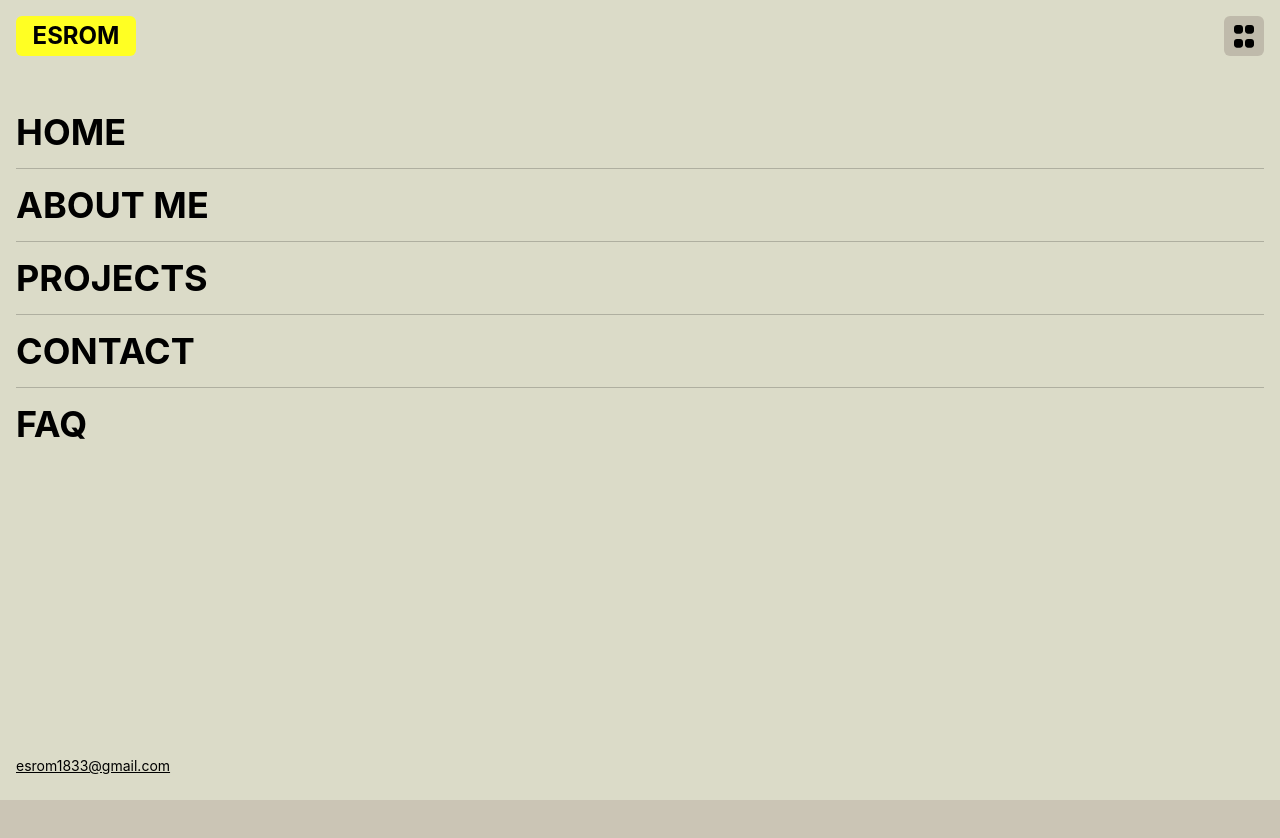
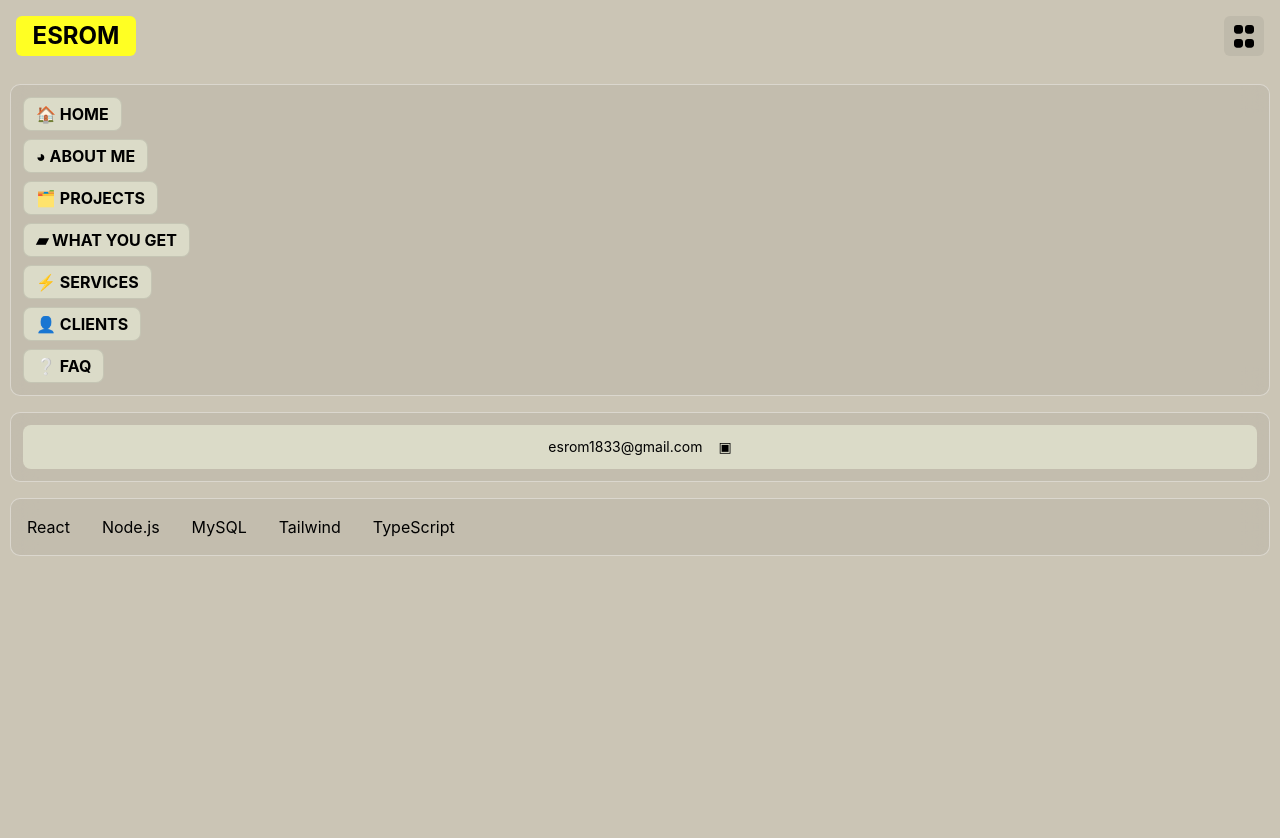
Before and after one commit to Esuye302/esrom, a React (Vite) app: page / in a window 1280 px wide. Both pictures are taken after a click on the button "Toggle menu". Shown: the top 838 px of the page. Built offline with nearby package versions, Linux system fonts and the light colour scheme.

Commit message:
finishing with the colors on the menu nav

```diff
--- a/src/Components/MobileMenu/MobileMenu.tsx
+++ b/src/Components/MobileMenu/MobileMenu.tsx
@@ -7,55 +7,90 @@ const MobileMenu = ({ isMobileMenuOpen, onClose }: MobileMenuProps) => {
   if (!isMobileMenuOpen) return null;
 
   return (
-    <div className="fixed inset-0 z-40 bg-menu-background">
-
-      <div className="flex min-h-full flex-col px-4 pt-24 pb-6">
-        <nav className="flex flex-col">
+    <div className="fixed top-21 right-2.5 left-2.5 z-40">
+      {/* Menu card */}
+      <div className="rounded-[10px] border border-white/40 bg-secondary/70 p-3 backdrop-blur-md">
+        <nav className="flex flex-col items-start gap-2">
           <a
-            href="/"
+            href="#home"
             onClick={onClose}
-            className="border-b border-black/20 py-4 text-4xl font-bold"
+            className="rounded-lg border border-black/10 bg-menu-background px-3 py-2 text-base font-bold leading-none transition-colors  duration-200 hover:bg-primary"
           >
-            HOME
+            🏠 HOME
           </a>
 
           <a
-            href="/about"
+            href="#about"
             onClick={onClose}
-            className="border-b border-black/20 py-4 text-4xl font-bold"
+            className="rounded-lg border border-black/10 bg-menu-background px-3 py-2 text-base font-bold leading-none transition-colors duration-200 hover:bg-primary"
           >
-            ABOUT ME
+            ◕ ABOUT ME
           </a>
 
           <a
-            href="/projects"
+            href="#projects"
             onClick={onClose}
-            className="border-b border-black/20 py-4 text-4xl font-bold"
+            className="rounded-lg border border-black/10 bg-menu-background px-3 py-2 text-base font-bold leading-none transition-colors duration-200 hover:bg-primary"
           >
-            PROJECTS
+            🗂 PROJECTS
           </a>
 
           <a
-            href="/contact"
+            href="#what-you-get"
             onClick={onClose}
-            className="border-b border-black/20 py-4 text-4xl font-bold"
+            className="rounded-lg border border-black/10 bg-menu-background px-3 py-2 text-base font-bold leading-none transition-colors duration-200 hover:bg-primary"
           >
-            CONTACT
+            ▰ WHAT YOU GET
           </a>
 
-          <a href="/faq" onClick={onClose} className="py-4 text-4xl font-bold">
-            FAQ
+          <a
+            href="#services"
+            onClick={onClose}
+            className="rounded-lg border border-black/10 bg-menu-background px-3 py-2 text-base font-bold leading-none transition-colors duration-200 hover:bg-primary"
+          >
+            ⚡ SERVICES
+          </a>
+
+          <a
+            href="#clients"
+            onClick={onClose}
+            className="rounded-lg border border-black/10 bg-menu-background px-3 py-2 text-base font-bold leading-none transition-colors duration-200 hover:bg-primary"
+          >
+            👤 CLIENTS
+          </a>
+
+          <a
+            href="#faq"
+            onClick={onClose}
+            className="rounded-lg border border-black/10 bg-menu-background px-3 py-2 text-base font-bold leading-none transition-colors duration-200 hover:bg-primary"
+          >
+            ❔ FAQ
           </a>
         </nav>
+      </div>
 
+      {/* Email card */}
+      <div className="mt-4 rounded-[10px] border border-white/40 bg-secondary/70 p-3 backdrop-blur-md">
         <a
           href="mailto:esrom1833@gmail.com"
-          className="mt-auto text-sm underline"
+          className="flex items-center justify-center gap-4 rounded-lg bg-menu-background px-3 py-3 text-sm"
         >
-          esrom1833@gmail.com
+          <span>esrom1833@gmail.com</span>
+
+          <span>▣</span>
         </a>
       </div>
 
+      {/* Technology card */}
+      <div className="mt-4 overflow-hidden rounded-[10px] border border-white/40 bg-secondary/70 p-4 backdrop-blur-md">
+        <div className="flex items-center gap-8 whitespace-nowrap">
+          <span>React</span>
+          <span>Node.js</span>
+          <span>MySQL</span>
+          <span>Tailwind</span>
+          <span>TypeScript</span>
+        </div>
+      </div>
     </div>
   );
 };
--- a/src/index.css
+++ b/src/index.css
@@ -4,6 +4,7 @@
     --color-primary:#FFFF23;
     --color-secondary:#BFBAAB;
     --color-menu-background:#DBDBC8;
+
 
 }
 @layer base{
```
